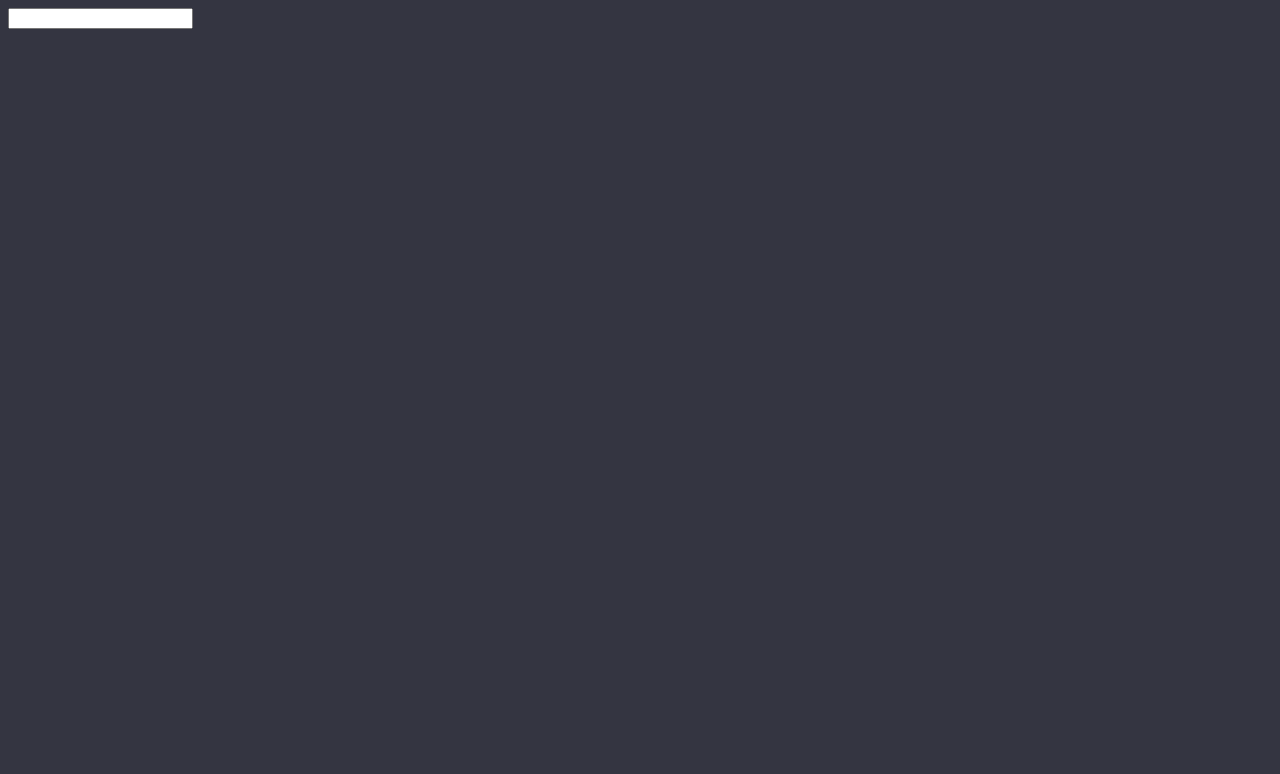
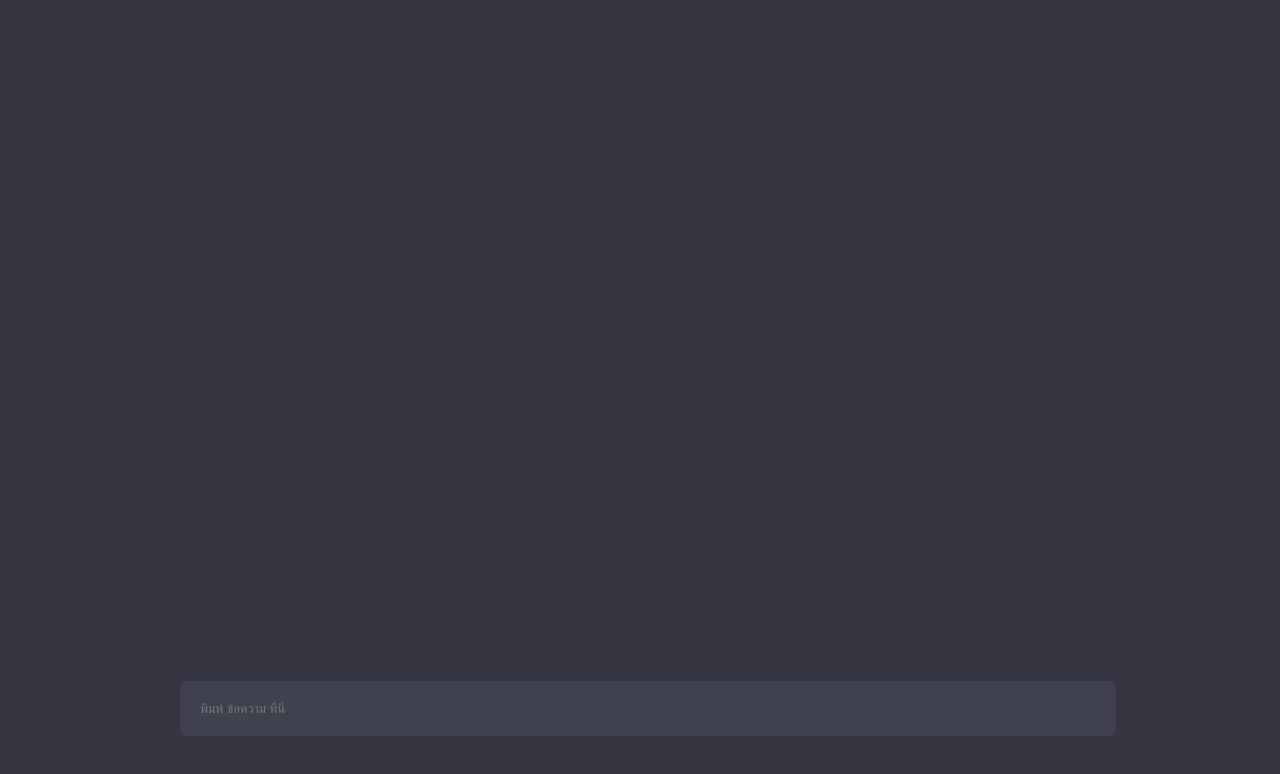
Before and after one commit to thitiwut-c/side-projects, a plain HTML site: page pom-gpt/index.html in a window 1280 px wide. Drawn offline with Linux system fonts and the light colour scheme.

Commit message:
Style message input box

```diff
--- a/pom-gpt/index.html
+++ b/pom-gpt/index.html
@@ -9,10 +9,16 @@
     <link rel="stylesheet" type="text/css" href="style.css">
 </head>
 <body>
-    <form id="form">
+    <form class="form-container" id="form">
         <label for="message"></label>
-        <input type="text" name="message" id="message">
+        <input class="message-box"
+            type="text"
+            name="message"
+            id="message"
+            placeholder="พิมพ์ ข้อความ ที่นี่"
+            autocomplete="off">
     </form>
+
     <script src="main.js"></script>
 </body>
 </html>
--- a/pom-gpt/style.css
+++ b/pom-gpt/style.css
@@ -1,3 +1,25 @@
 body {
 	background-color: #343541;
 }
+
+.form-container {
+	width: 100%;
+	position: absolute;
+	bottom: 4rem;
+	display: flex;
+	justify-content: center;
+}
+
+.message-box {
+	padding: 8px;
+	background-color: #40414F;
+	width: 70%;
+	border: none;
+	border-radius: .5em;
+	padding: 1.5em;
+	color: #d1d5db;
+}
+
+.message-box:focus {
+	outline: none;
+}
```
